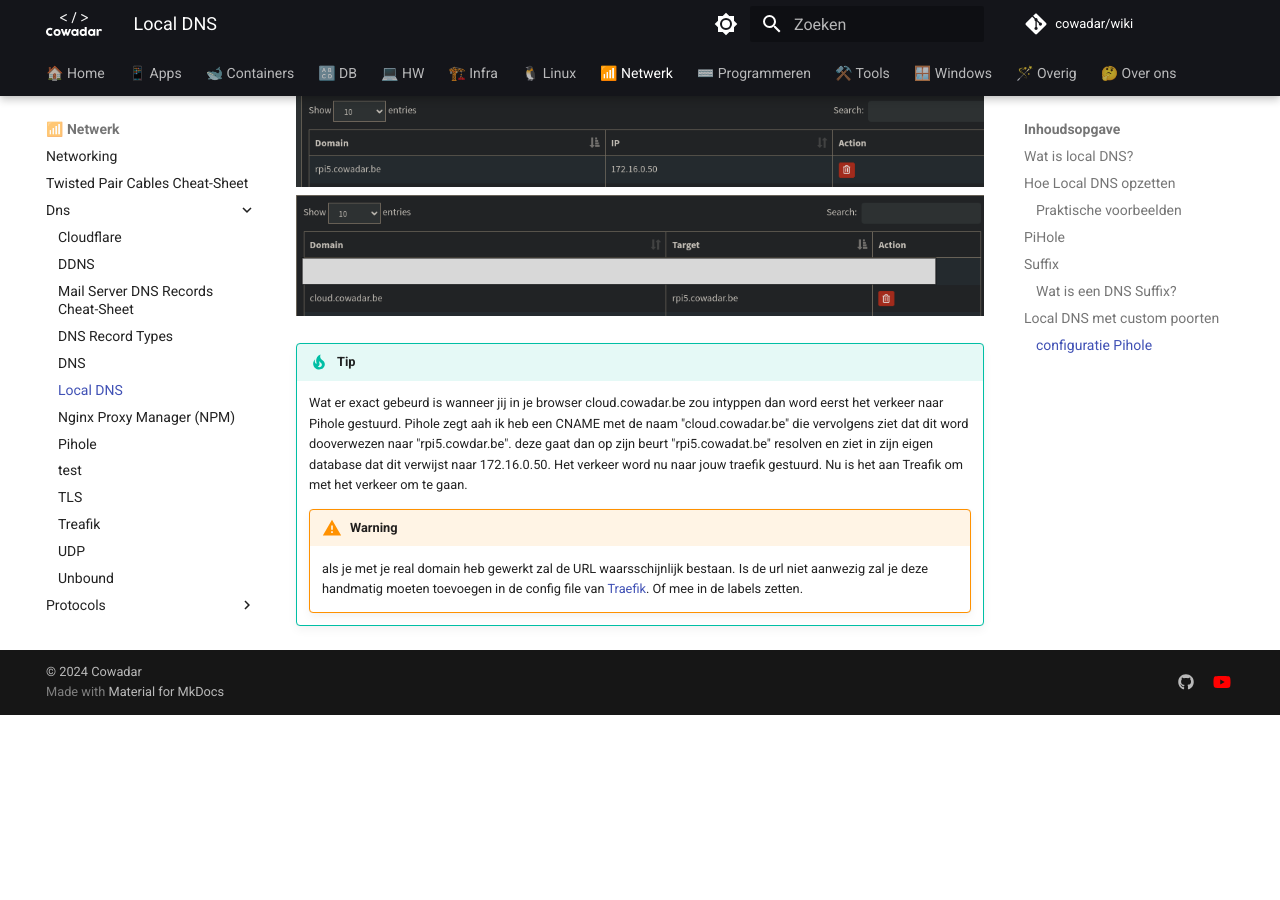
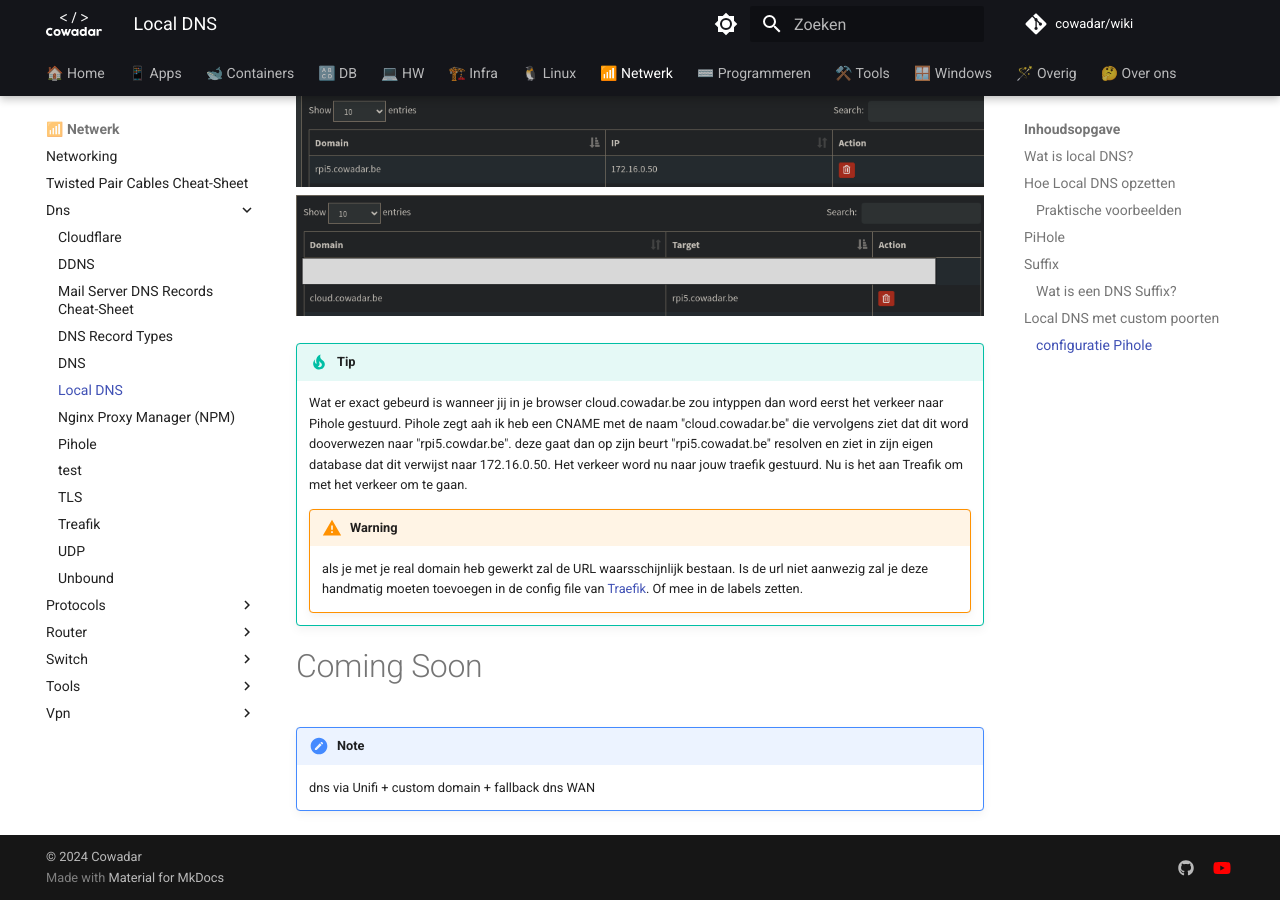
Before and after one commit to cowadar/wiki, an MkDocs documentation site: the page built from docs/network/dns/local_dns.md, in a window 1280 px wide and 900 px high, scrolled down 2890 px. Built offline with MkDocs 1.6.1 and Material for MkDocs 9.7.7, drawn with Linux system fonts in a browser that asks for light colours; comment, search, counter and statistics services are not loaded; before the commit the page ends 3605 px from its top, so only the background shows below that.

Commit message:
local dns comming soon

```diff
--- a/docs/network/dns/local_dns.md
+++ b/docs/network/dns/local_dns.md
@@ -85,3 +85,9 @@
     Het verkeer word nu naar jouw traefik gestuurd. Nu is het aan Treafik om met het verkeer om te gaan.
     !!! warning
         als je met je real domain heb gewerkt zal de URL waarsschijnlijk bestaan. Is de url niet aanwezig zal je deze handmatig moeten toevoegen in de config file van [Traefik](traefik.md). Of mee in de labels zetten.
+
+
+
+# Coming Soon
+!!! note
+    dns via Unifi + custom domain + fallback dns WAN
```
